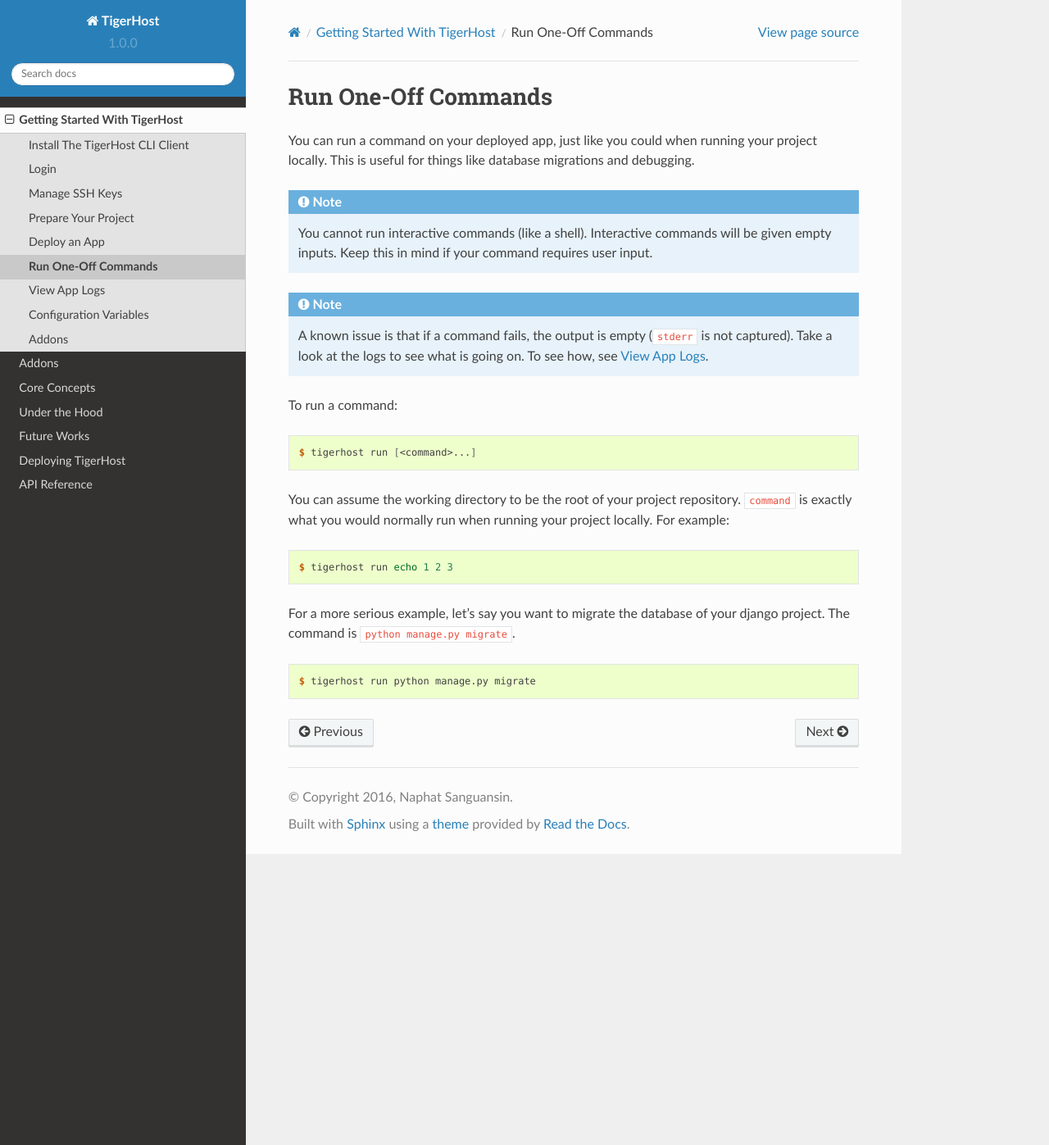
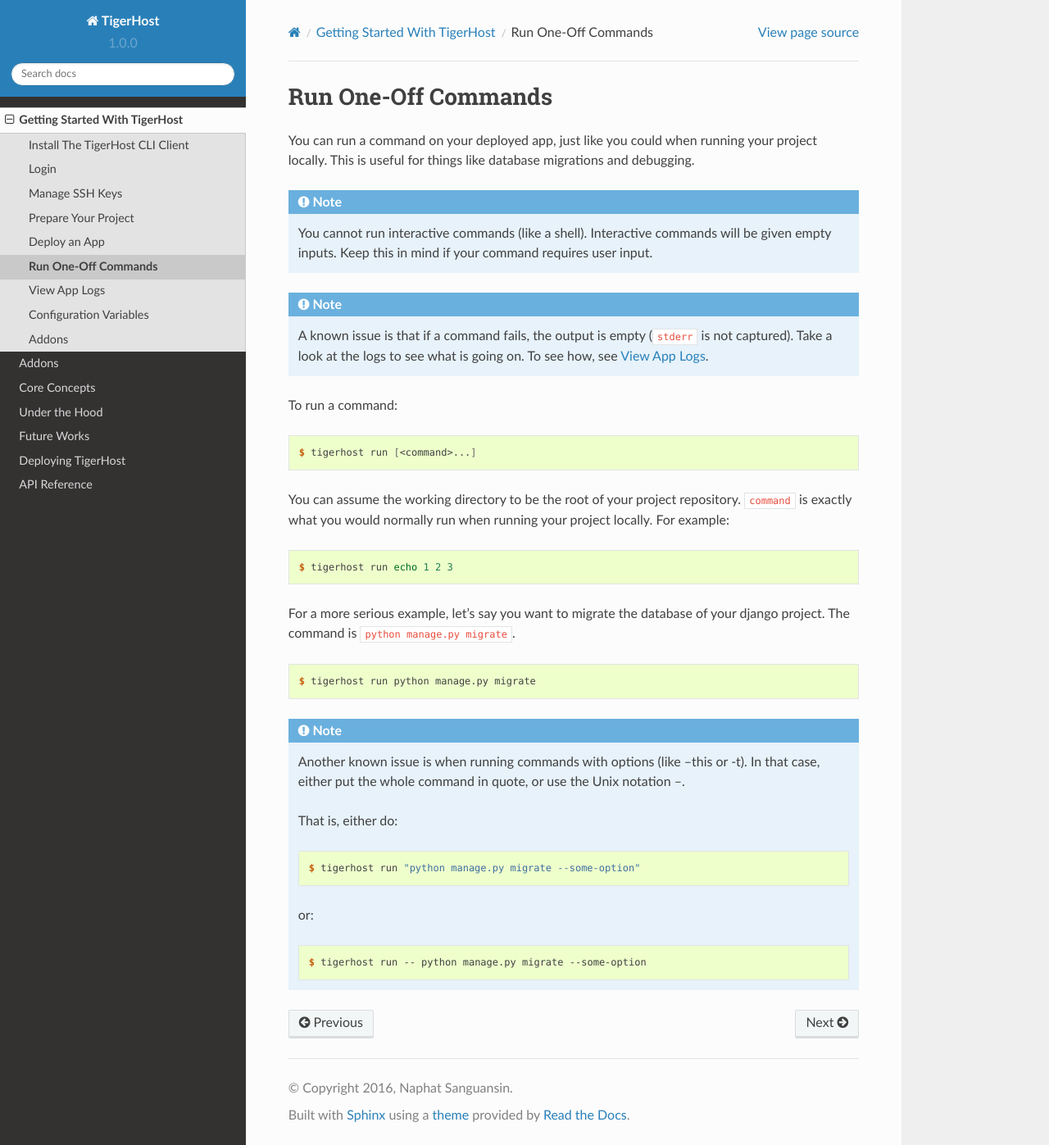
Before and after one commit to naphatkrit/TigerHost, a Sphinx documentation site: the page built from docs/getting_started/run_commands.rst, in a window 1280 px wide and 1397 px high. Shown: the whole window at 82% size. Built offline with Sphinx 7.4.7 and the Read the Docs theme 2.0.0, drawn with Linux system fonts in a browser that asks for light colours; pages that are not in the unit, such as notebooks, are missing from menus.

Commit message:
[docs] updated run commands docs to talk about using options (--this)

```diff
--- a/docs/getting_started/run_commands.rst
+++ b/docs/getting_started/run_commands.rst
@@ -31,3 +31,19 @@
 .. code-block:: console
 
     $ tigerhost run python manage.py migrate
+
+.. note::
+
+    Another known issue is when running commands with options (like --this or -t). In that case, either put the whole command in quote, or use the Unix notation --.
+
+    That is, either do:
+
+    .. code-block:: console
+
+        $ tigerhost run "python manage.py migrate --some-option"
+
+    or:
+
+    .. code-block:: console
+
+        $ tigerhost run -- python manage.py migrate --some-option
```
